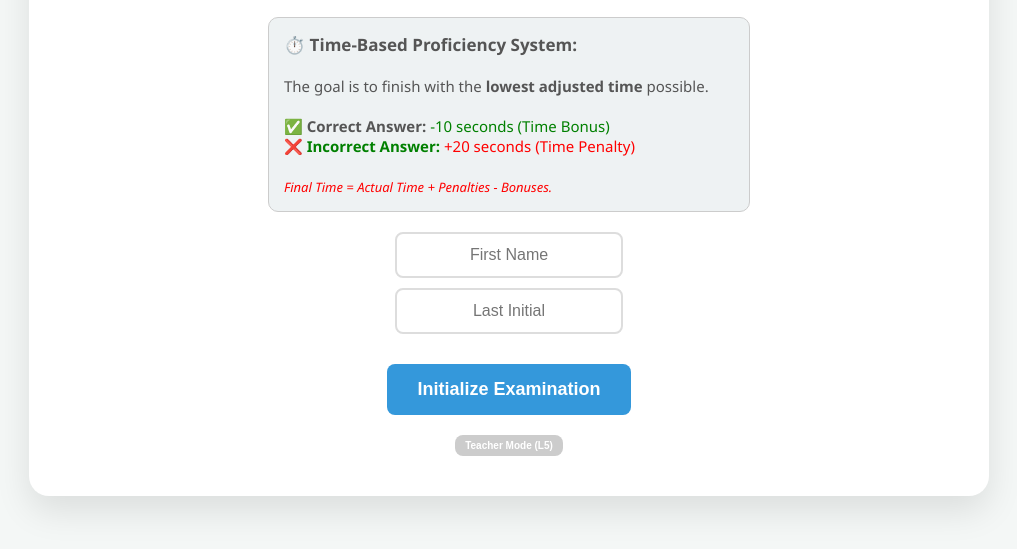
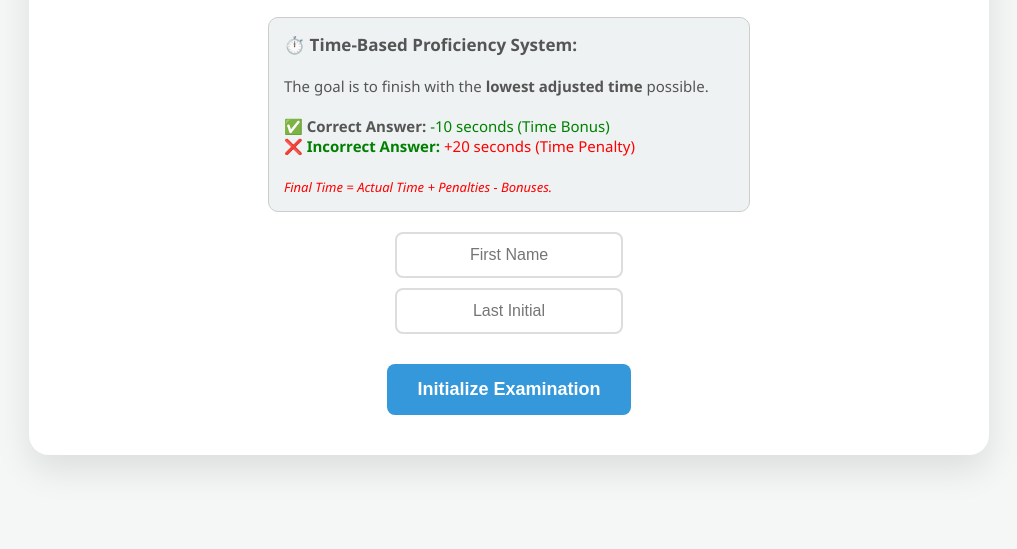
Before and after one commit to McKinley138/HP-ch-1-3-Game, a plain HTML site: page index.html in a window 1280 px wide. Shown: the part 171-720 px from the top of the page, without its empty margins (131-1148 px from the left). Drawn offline with Linux system fonts and the light colour scheme.

```diff
--- a/index.html
+++ b/index.html
@@ -219,8 +219,6 @@
                 <input type="text" id="lname" placeholder="Last Initial" maxlength="1">
             </div>
             <button class="btn" onclick="startGame()">Initialize Examination</button>
-            <br>
-            <button class="btn" style="background:#ccc; font-size: 10px; padding: 5px 10px;" onclick="skipToFive()">Teacher Mode (L5)</button>
         </div>
 
         <!-- L1-L5 stay same as previous -->
```
